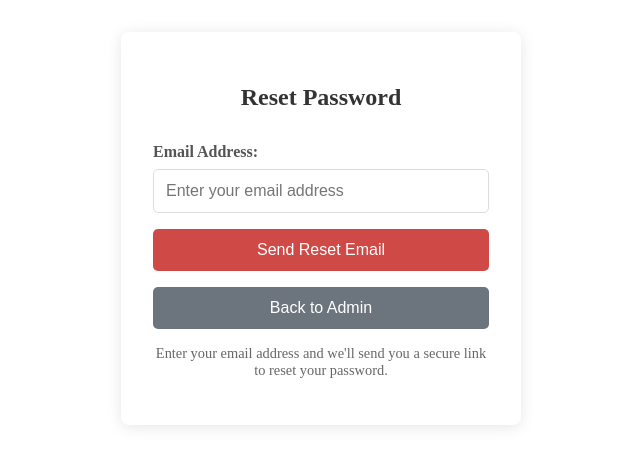
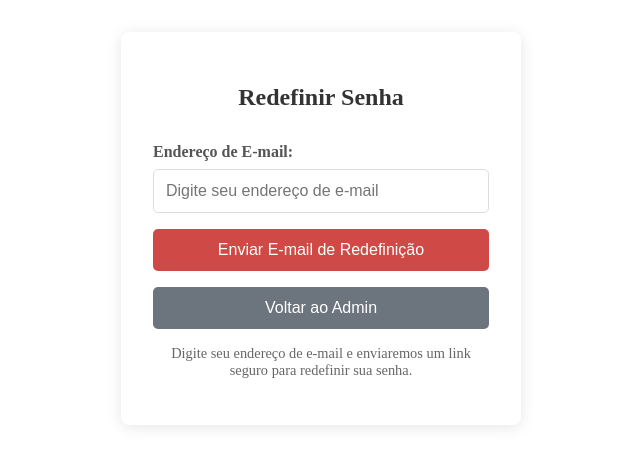
Before and after one commit to josefbruseke/diretorio-ortodoxo-frontend, a SvelteKit app: page /admin/reset-password in a window 1280 px wide. Shown: the top 466 px of the page, without its empty margins (319-959 px from the left). Built offline with nearby package versions, Linux system fonts and the light colour scheme; no server answers; the database is empty.

Commit message:
refactor: translate some texts to portuguese

```diff
--- a/src/routes/admin/reset-password/+page.svelte
+++ b/src/routes/admin/reset-password/+page.svelte
@@ -31,7 +31,7 @@
 
   async function handleResetRequest() {
     if (!email) {
-      error = 'Please enter your email address';
+      error = 'Por favor, insira seu endereço de e-mail';
       return;
     }
 
@@ -47,11 +47,11 @@
       if (resetError) {
         error = resetError.message;
       } else {
-        message = 'If this email address is registered in our system, you will receive a password reset link in your email.';
+        message = 'Se este endereço de e-mail estiver registrado em nosso sistema, você receberá um link de redefinição de senha em seu e-mail.';
         email = ''; // Clear the email field
       }
     } catch (err) {
-      error = 'An unexpected error occurred';
+      error = 'Ocorreu um erro inesperado';
     } finally {
       loading = false;
     }
@@ -59,17 +59,17 @@
 
   async function handlePasswordUpdate() {
     if (!newPassword || !confirmPassword) {
-      error = 'Please fill in all fields';
+      error = 'Por favor, preencha todos os campos';
       return;
     }
 
     if (newPassword !== confirmPassword) {
-      error = 'Passwords do not match';
+      error = 'As senhas não coincidem';
       return;
     }
 
     if (newPassword.length < 6) {
-      error = 'Password must be at least 6 characters long';
+      error = 'A senha deve ter pelo menos 6 caracteres';
       return;
     }
 
@@ -85,7 +85,7 @@
       if (updateError) {
         error = updateError.message;
       } else {
-        message = 'Password updated successfully! You can now log in with your new password.';
+        message = 'Senha atualizada com sucesso! Agora você pode fazer login com sua nova senha.';
         newPassword = '';
         confirmPassword = '';
         // Redirect to admin login after a delay
@@ -94,7 +94,7 @@
         }, 3000);
       }
     } catch (err) {
-      error = 'An unexpected error occurred';
+      error = 'Ocorreu um erro inesperado';
     } finally {
       loading = false;
     }
@@ -233,9 +233,9 @@
 <div class="reset-container">
   <h2>
     {#if isResetMode}
-      Set New Password
+      Definir Nova Senha
     {:else}
-      Reset Password
+      Redefinir Senha
     {/if}
   </h2>
 
@@ -251,13 +251,13 @@
     <!-- Password Update Form (when user clicks email link) -->
     <form on:submit|preventDefault={handlePasswordUpdate}>
       <div class="form-group">
-        <label for="newPassword">New Password:</label>
+        <label for="newPassword">Nova Senha:</label>
         <div class="password-field">
           <input
             type={showNewPassword ? 'text' : 'password'}
             id="newPassword"
             bind:value={newPassword}
-            placeholder="Enter your new password"
+            placeholder="Digite sua nova senha"
             required
           />
           <button
@@ -265,18 +265,18 @@
             class="password-toggle"
             on:click={() => showNewPassword = !showNewPassword}
           >
-            {showNewPassword ? 'Hide' : 'Show'}
+            {showNewPassword ? 'Ocultar' : 'Mostrar'}
           </button>
         </div>
       </div>
       <div class="form-group">
-        <label for="confirmPassword">Confirm New Password:</label>
+        <label for="confirmPassword">Confirmar Nova Senha:</label>
         <div class="password-field">
           <input
             type={showConfirmPassword ? 'text' : 'password'}
             id="confirmPassword"
             bind:value={confirmPassword}
-            placeholder="Confirm your new password"
+            placeholder="Confirme sua nova senha"
             required
           />
           <button
@@ -284,40 +284,40 @@
             class="password-toggle"
             on:click={() => showConfirmPassword = !showConfirmPassword}
           >
-            {showConfirmPassword ? 'Hide' : 'Show'}
+            {showConfirmPassword ? 'Ocultar' : 'Mostrar'}
           </button>
         </div>
       </div>
       <button type="submit" class="reset-btn" disabled={loading}>
-        {loading ? 'Updating...' : 'Update Password'}
+        {loading ? 'Atualizando...' : 'Atualizar Senha'}
       </button>
     </form>
   {:else}
     <!-- Password Reset Request Form -->
     <form on:submit|preventDefault={handleResetRequest}>
       <div class="form-group">
-        <label for="email">Email Address:</label>
+        <label for="email">Endereço de E-mail:</label>
         <input
           type="email"
           id="email"
           bind:value={email}
-          placeholder="Enter your email address"
+          placeholder="Digite seu endereço de e-mail"
           required
         />
       </div>
       <button type="submit" class="reset-btn" disabled={loading}>
-        {loading ? 'Sending...' : 'Send Reset Email'}
+        {loading ? 'Enviando...' : 'Enviar E-mail de Redefinição'}
       </button>
     </form>
   {/if}
 
   <button type="button" class="back-btn" on:click={goBack}>
-    Back to Admin
+    Voltar ao Admin
   </button>
 
   {#if !isResetMode}
     <p class="info">
-      Enter your email address and we'll send you a secure link to reset your password.
+      Digite seu endereço de e-mail e enviaremos um link seguro para redefinir sua senha.
     </p>
   {/if}
 </div>
```
Also changed, not shown: .cpanel.yml (deleted).
